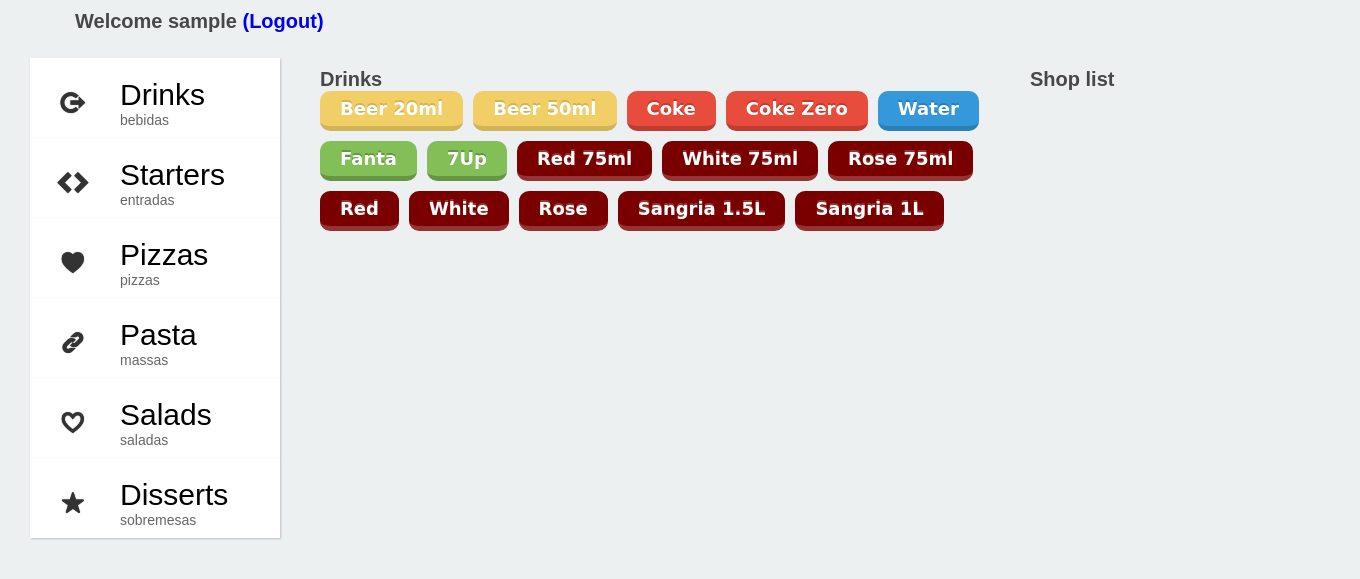
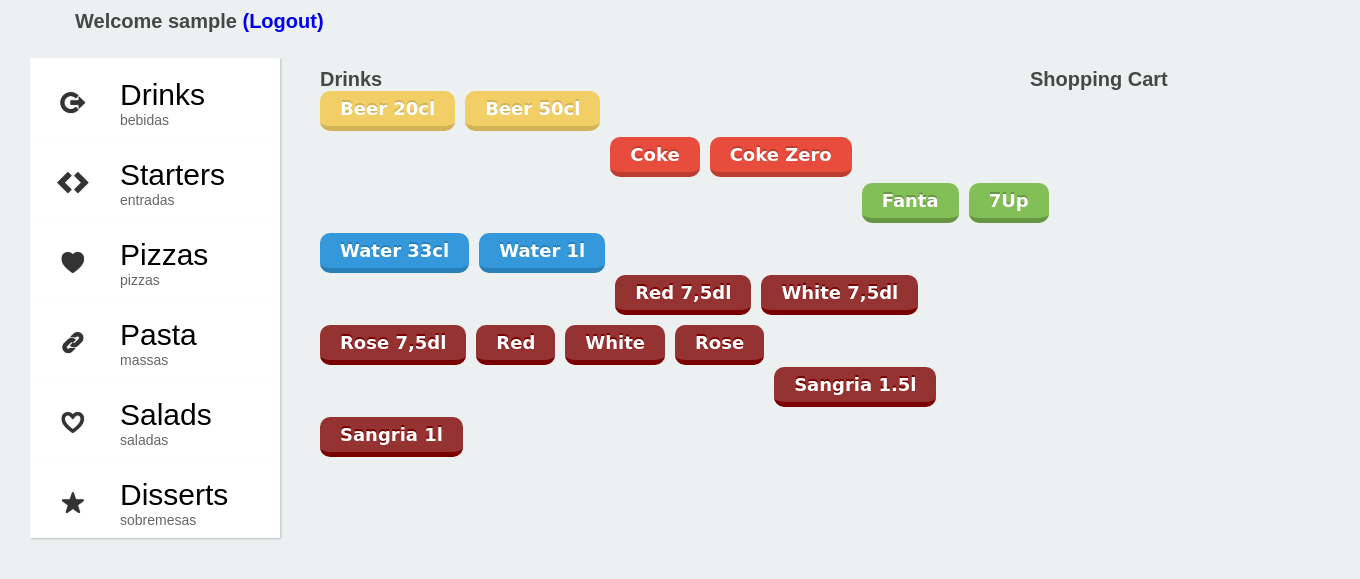
Before and after one commit to althaser/restorders, a PHP site: page /dashboard.php in a window 1360 px wide, after a click that opens the changed part. Shown: the part 57-636 px from the top of the page. Run offline with PHP 8.4, Linux system fonts and the light colour scheme; the visitor is signed in with stand-in values (Sample User, id 1); some libraries are stand-ins or nearby versions; some web fonts are replaced.

Commit message:
minor fixes

```diff
--- a/css/products.css
+++ b/css/products.css
@@ -28,9 +28,9 @@
 	  border-bottom: 5px solid #D1B358;
 	  text-shadow: 0px -2px #D1B358; }
 
-.wine { background-color: #7A0000;
-	border-bottom: 5px solid #953333;
-	text-shadow: 0px -2px #953333; }
+.wine { background-color: #953333;
+	border-bottom: 5px solid #7A0000;
+	text-shadow: 0px -2px #7A0000; }
 
 .action-button:active {
 	transform: translate(0px,5px);
--- a/dashboard.php
+++ b/dashboard.php
@@ -25,21 +25,22 @@
     <?php include "menu.php"; } ?>
     <div class="tabs">
       <div id="drinks"><p>Drinks</p>
-	<a href="#" class="action-button shadow animate yellow">Beer 20ml</a>
-	<a href="#" class="action-button shadow animate yellow">Beer 50ml</a>
+	<a href="#" class="action-button shadow animate yellow">Beer 20cl</a>
+	<a href="#" class="action-button shadow animate yellow">Beer 50cl</a><br><br>
 	<a href="#" class="action-button shadow animate red">Coke</a>
-	<a href="#" class="action-button shadow animate red">Coke Zero</a>
-	<a href="#" class="action-button shadow animate blue">Water</a>
+	<a href="#" class="action-button shadow animate red">Coke Zero</a><br><br>
 	<a href="#" class="action-button shadow animate green">Fanta</a>
-	<a href="#" class="action-button shadow animate green">7Up</a>
-	<a href="#" class="action-button shadow animate wine">Red 75ml</a>
-	<a href="#" class="action-button shadow animate wine">White 75ml</a>
-	<a href="#" class="action-button shadow animate wine">Rose 75ml</a>
+	<a href="#" class="action-button shadow animate green">7Up</a><br><br>
+	<a href="#" class="action-button shadow animate blue">Water 33cl</a>
+	<a href="#" class="action-button shadow animate blue">Water 1l</a><br><br>
+	<a href="#" class="action-button shadow animate wine">Red 7,5dl</a>
+	<a href="#" class="action-button shadow animate wine">White 7,5dl</a>
+	<a href="#" class="action-button shadow animate wine">Rose 7,5dl</a><br><br>
 	<a href="#" class="action-button shadow animate wine">Red</a>
 	<a href="#" class="action-button shadow animate wine">White</a>
-	<a href="#" class="action-button shadow animate wine">Rose</a>
-	<a href="#" class="action-button shadow animate wine">Sangria 1.5L</a>
-	<a href="#" class="action-button shadow animate wine">Sangria 1L</a>
+	<a href="#" class="action-button shadow animate wine">Rose</a><br><br>
+	<a href="#" class="action-button shadow animate wine">Sangria 1.5l</a>
+	<a href="#" class="action-button shadow animate wine">Sangria 1l</a>
       </div>
       <div id="starters"><p>Starters</p>
         <a href="#" class="action-button shadow animate blue">Garlic Bread</a>
@@ -55,7 +56,7 @@
       </div>
       <div id="fourth">FOURTH</div>
     </div>
-    <div id="shoplist"><p>Shop list</p></div>
+    <div id="shopcart"><p>Shopping Cart</p></div>
   </div>
 
 </body>
--- a/styled.css
+++ b/styled.css
@@ -143,6 +143,6 @@ h2 { border-radius: 5px 5px 0 0;
 	margin: -470px 0 0 290px;
 	width: 750px; }
 
-#shoplist { float: left;
+#shopcart { float: left;
 	    width: 300px;
             margin: -470px 0 0 1000px; }
```
